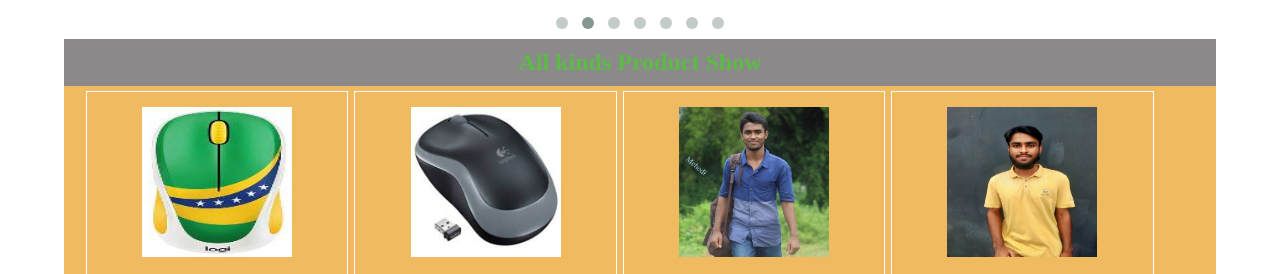
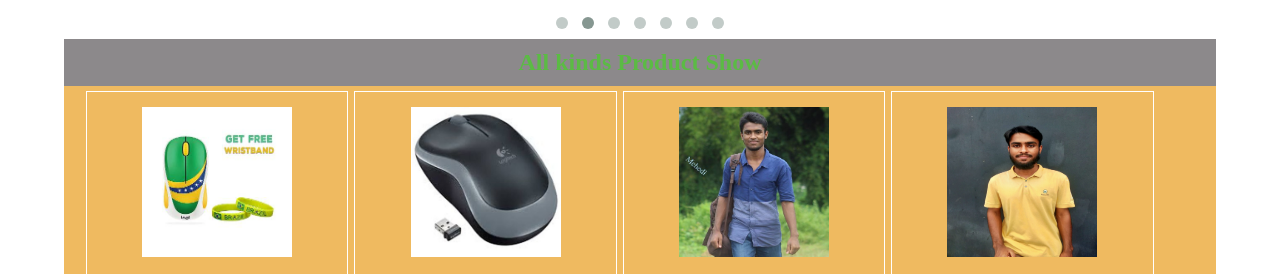
Before and after one commit to mehediinf/Online_Shopping, a plain HTML site: page index.html in a window 1280 px wide. Shown: the part 455-729 px from the top of the page. Drawn offline with Linux system fonts and the light colour scheme.

Commit message:
Update index.html

```diff
--- a/index.html
+++ b/index.html
@@ -116,7 +116,7 @@
 			<div class="all-product">
 				<div class="product">
 					<div class="product-img">
-						<img src="images/show/b7.png" width="500" class="small em-product-main-img" itemprop="image" data-imagezoom="true">
+						<img src="images/show/a8.jpg" width="500" class="small em-product-main-img" itemprop="image" data-imagezoom="true">
 					</div>
 					<div class="product-dec">
 						<a href="#">Brazil Mouse</a>
```
